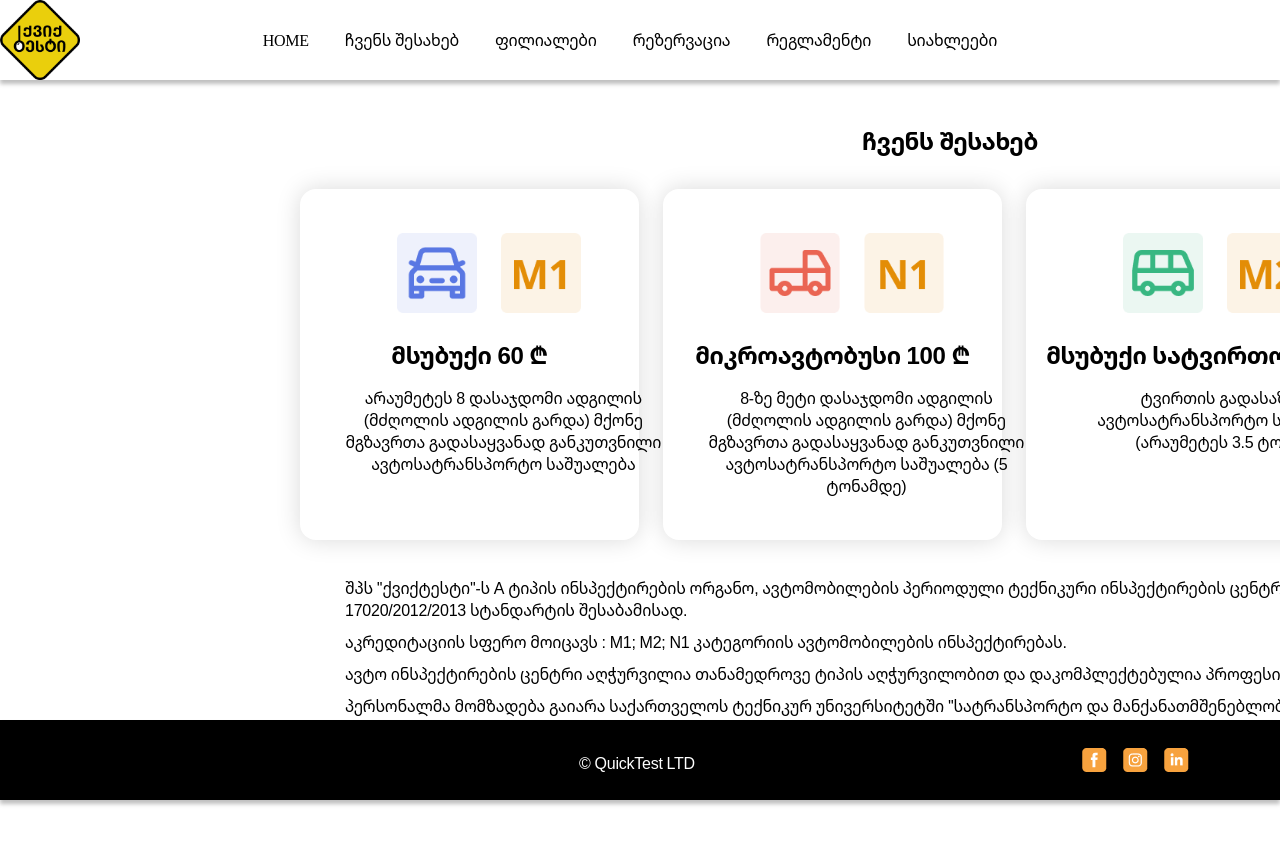
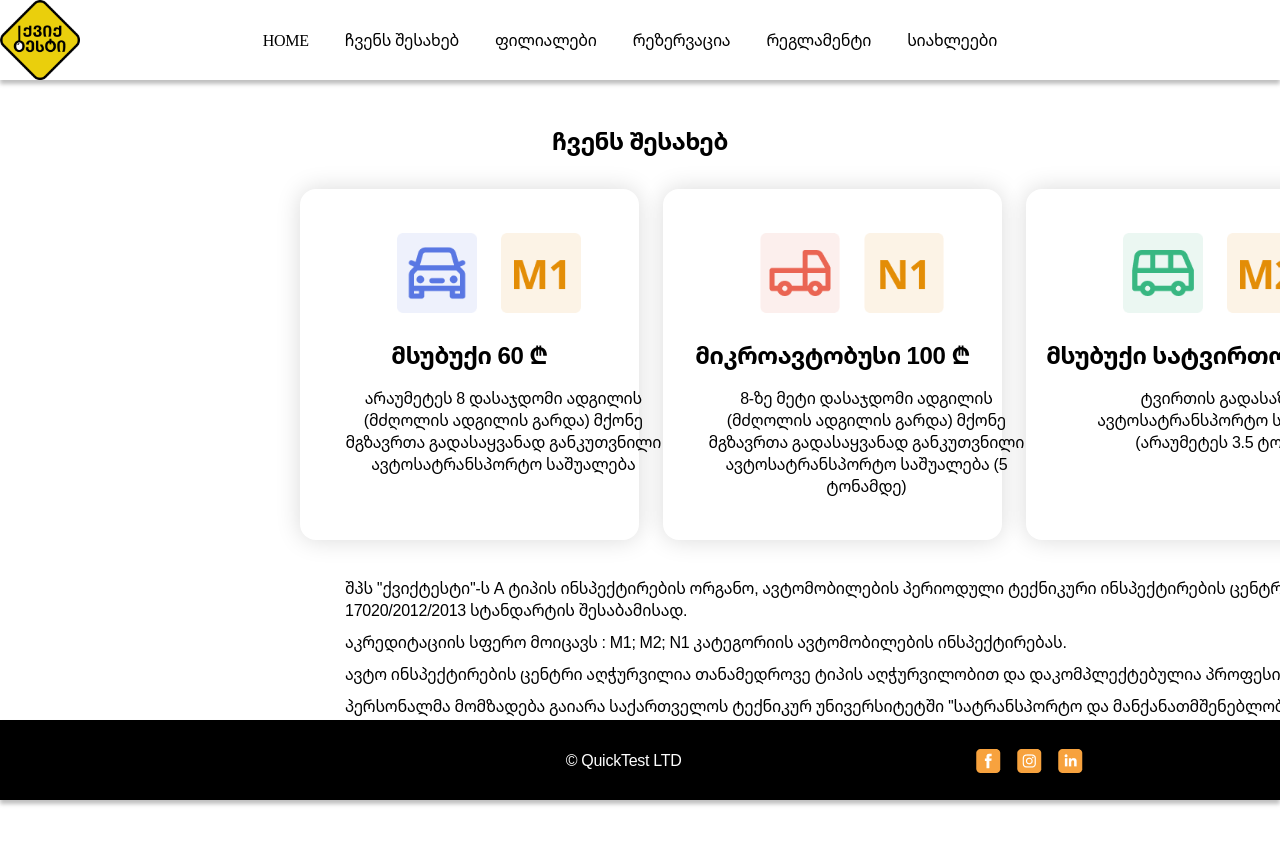
Before and after one commit to Khatuniko/QuickTest, an Angular app: page /about-us in a window 1280 px wide. Shown: the top 844 px of the page. Built offline with nearby package versions, Linux system fonts and the light colour scheme.

Commit message:
footer done

```diff
--- a/src/app/module/main-pg/about-us/about-us.component.scss
+++ b/src/app/module/main-pg/about-us/about-us.component.scss
@@ -5,17 +5,13 @@
 
 
 .aboutus__heading {
-    width: 184px;
-    height: 33px;
     margin-top: 44px;
-    margin-left: 618px;
-    // font-family: Noto Sans Georgian;
+    font-family: Noto Sans Georgian;
     font-size: 24px;
     font-weight: 600;
     line-height: 33px;
     letter-spacing: -0.015em;
     text-align: center;
-    color: #000000;
 
 
 }
--- a/src/app/module/main-pg/footer/footer.component.scss
+++ b/src/app/module/main-pg/footer/footer.component.scss
@@ -10,27 +10,26 @@ footer {
 
     .main {
         display: flex;
-        justify-content: space-evenly;
+        justify-content: space-around;
+
     }
 
     .social__media__heading {
         color:white;
-        padding: 3px;
-        text-align: center;
         margin-top: 29px;
         font-size: 16px;
         font-weight: 500;
         line-height: 22px;
         letter-spacing: -0.015em;
-        margin-left: 500px;
-        text-align: center;
+        margin-left: 33%;
+
 
 
     }
     .social__media {
         width: 130px;
-        margin-top: 28px;
-        margin-left:300px;
+        margin-top: 29px;
+        margin-right: 3%;
         a {
             padding:8px;
             height: 24px;
```
